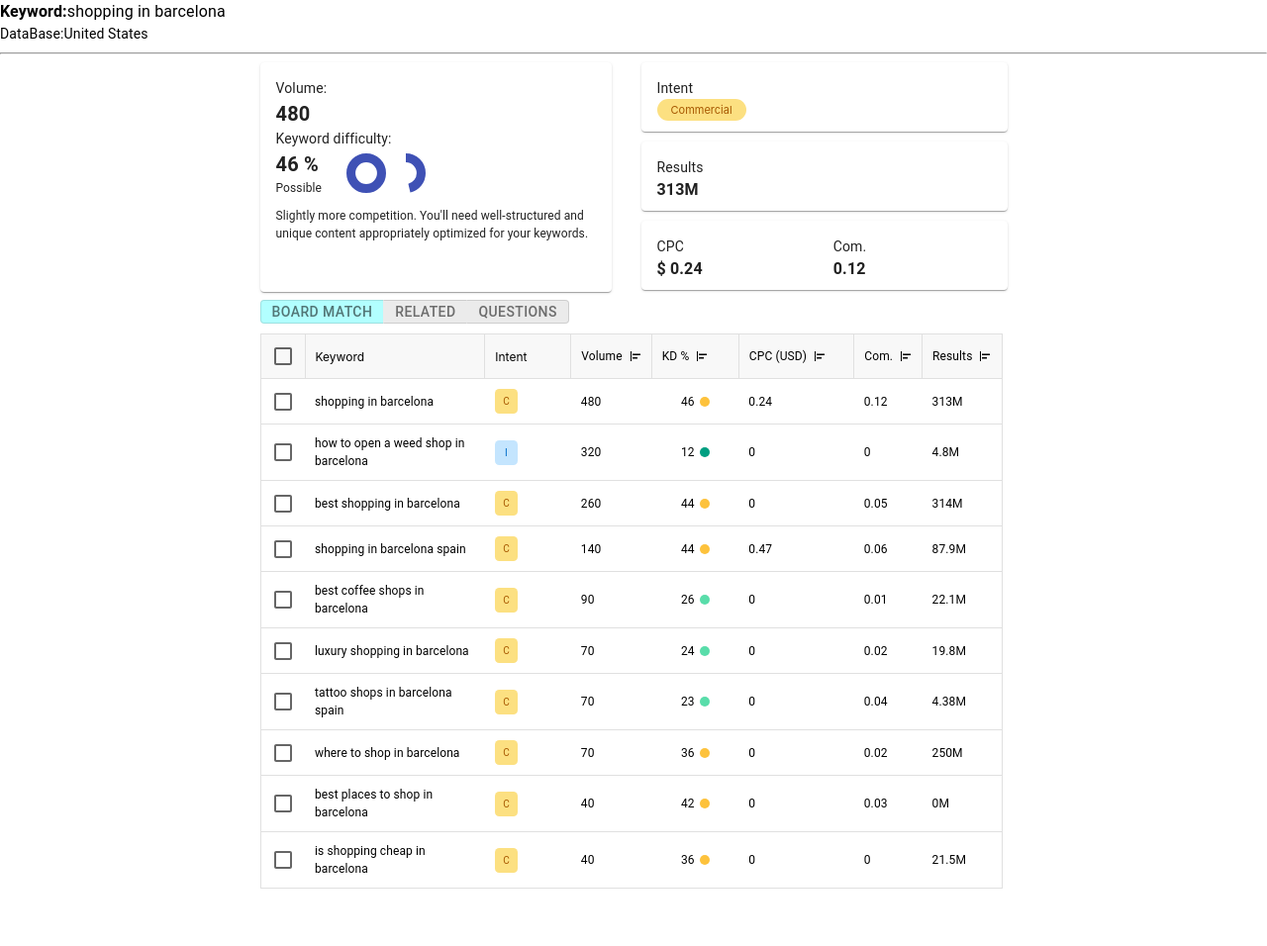
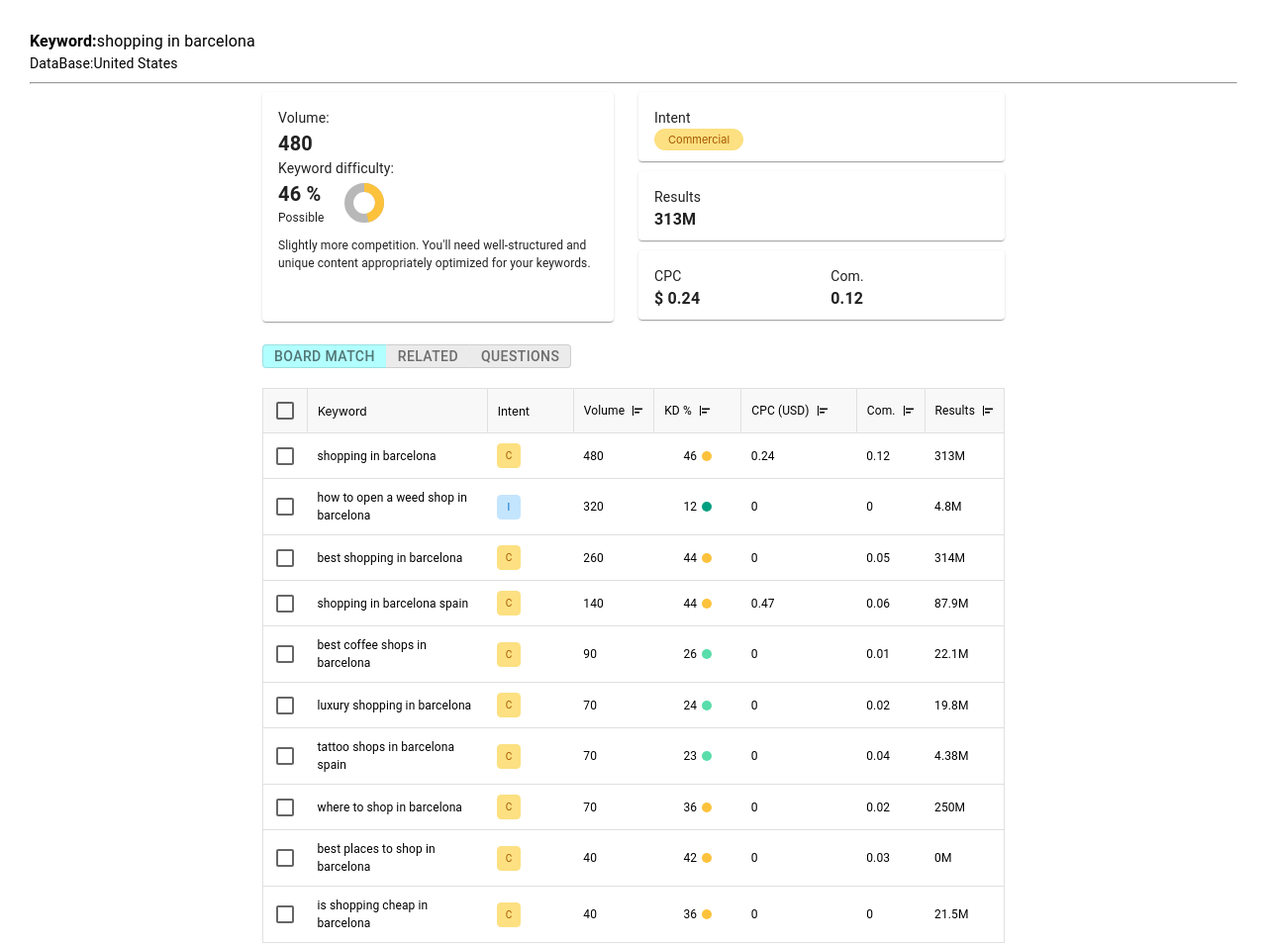
Before and after one commit to Tina118/Shopping-Website, a React app: page / in a window 1280 px wide. Shown: the whole page at 99% size. Before the commit the page ends 898 px from the top, so only its background shows below. Built offline with nearby package versions, Linux system fonts and the light colour scheme.

Commit message:
Added Circular Progress

```diff
--- a/package.json
+++ b/package.json
@@ -9,6 +9,7 @@
     "@mui/icons-material": "^5.10.16",
     "@mui/material": "^5.10.16",
     "@mui/styles": "^5.10.16",
+    "@mui/system": "^5.10.16",
     "@tanstack/react-query": "^4.18.0",
     "@testing-library/jest-dom": "^5.16.5",
     "@testing-library/react": "^13.4.0",
--- a/src/components/Progress/index.js
+++ b/src/components/Progress/index.js
@@ -1,8 +1,11 @@
 import {Flex} from 'rebass';
-import { makeStyles } from '@mui/styles';
+import {useRecoilValue} from 'recoil';
+
 import CircularProgress from '@material-ui/core/CircularProgress';
 
-const mapping = {
+import {selectedRow} from '../../recoil/atom';
+
+const colorMapping = {
   very_easy:'#009F81',
   easy:"#59DDAA",
   possible:"#FDC23C",
@@ -11,48 +14,38 @@ const mapping = {
   very_hard:"#D1002F"
 }
 
-const useStyles = makeStyles(() => ({
 
-    root: {
-      position: 'relative',
-    },
-    bottom: {
-      color: 'grey',
-    },
-    top: (props)=>({
-      color: props?.color ,
-      position: 'absolute',
-      left: 0,
-    }),
+const Progress = () => {
 
-  }));
-
-const Progress = ({type = 'possible'}) => {
-
-    const props = {
-        color: mapping[type] || mapping?.possible
-    }
-
-    const classes = useStyles(props);
+  const {difficulty} = useRecoilValue(selectedRow)
 
     return (
-      <Flex className={classes.root}>
+
+      <Flex style={{ position: 'relative' }}>
         <CircularProgress
           variant="determinate"
-          className={classes.bottom}
           size={40}
           thickness={10}
           value={100}
+          style={{
+            color: '#B8B8B8',
+          }}
         />
         <CircularProgress
           variant="determinate"
-          className={classes.top}
+          style={{
+            color:  colorMapping[difficulty?.class],
+            position: 'absolute',
+            left: 0,
+
+          }}
           size={40}
           thickness={10}
-          value={46}
+          value={difficulty?.percentage}
         />
       </Flex>
-    );
-  }
+
+    )
+  };
 
 export default Progress;
--- a/src/components/ShoppingCard/index.js
+++ b/src/components/ShoppingCard/index.js
@@ -5,7 +5,6 @@ import { Typography ,Card, CardContent} from '@mui/material';
 import Progress  from '../Progress';
 
 import {selectedRow} from '../../recoil/atom';
-
 
 
 
@@ -28,11 +27,11 @@ const ShoppingCard = () => {
 
             <Typography fontSize="14px">Keyword difficulty:</Typography>
             <Flex alignItems="center" marginBottom="10px">
-                <Flex flexDirection="column" marginRight="25px" >
+                <Flex flexDirection="column" marginRight="20px" >
                     <Typography fontSize="20px" fontWeight="bold">{percentage} %</Typography>
                     <Typography fontSize="12px">{rating}</Typography>
                 </Flex>
-                <Progress type={difficulty?.class}/>
+                <Progress/>
             </Flex>
             <Typography fontSize="12px">{text}</Typography>
 
--- a/src/components/Toggle/ToggleButton.js
+++ b/src/components/Toggle/ToggleButton.js
@@ -15,7 +15,7 @@ const ToggleButton = () => {
         color="primary"
         exclusive
         value={activeId}
-        sx={{height:'14px',marginBottom:'20px'}}
+        sx={{height:'14px',marginBottom:'30px',marginTop:'15px'}}
 
         >
             <Button onClick={()=>handleClick({id:"board_match"})} style={{ background: activeId==="board_match" ?  '#B2FFFF' : '#ebebeb'}} value="Board Match">Board Match</Button>
--- a/src/containers/ShoppingDetails/index.js
+++ b/src/containers/ShoppingDetails/index.js
@@ -20,7 +20,7 @@ const ShoppingDetails=()=> {
         <Flex flexDirection="column" justifyContent="center" alignItems="flex-start" >
             <Flex>
                 <ShoppingCard />
-                <Flex flexDirection="column"  marginLeft="30px" title="Hello">
+                <Flex flexDirection="column"  marginLeft="25px">
                     <MiniCard data={[{title:"Intent",value: <Badge className={`${intent?.type?.toLowerCase()} badges`} title={intent?.hoverText}>{intent?.type}</Badge>}]}/>
                     <MiniCard data={[{title:"Results", value:<Typography ffontSize="20px" fontWeight="bold">{results}</Typography>}]}/>
                     <MiniCard data={[{title:"CPC", value:<Typography ffontSize="20px" fontWeight="bold">{`$ ${cpc}`}</Typography>},{title:'Com.',value:<Typography ffontSize="20px" fontWeight="bold">{competition}</Typography>}]}/>
--- a/src/index.css
+++ b/src/index.css
@@ -1,5 +1,5 @@
 body {
-  margin: 0;
+  margin: 30px;
   font-family: -apple-system, BlinkMacSystemFont, 'Segoe UI', 'Roboto', 'Oxygen',
     'Ubuntu', 'Cantarell', 'Fira Sans', 'Droid Sans', 'Helvetica Neue',
     sans-serif;
```
Also changed, not shown: 1 other file. Lines whose indentation alone changed are shown as unchanged.
